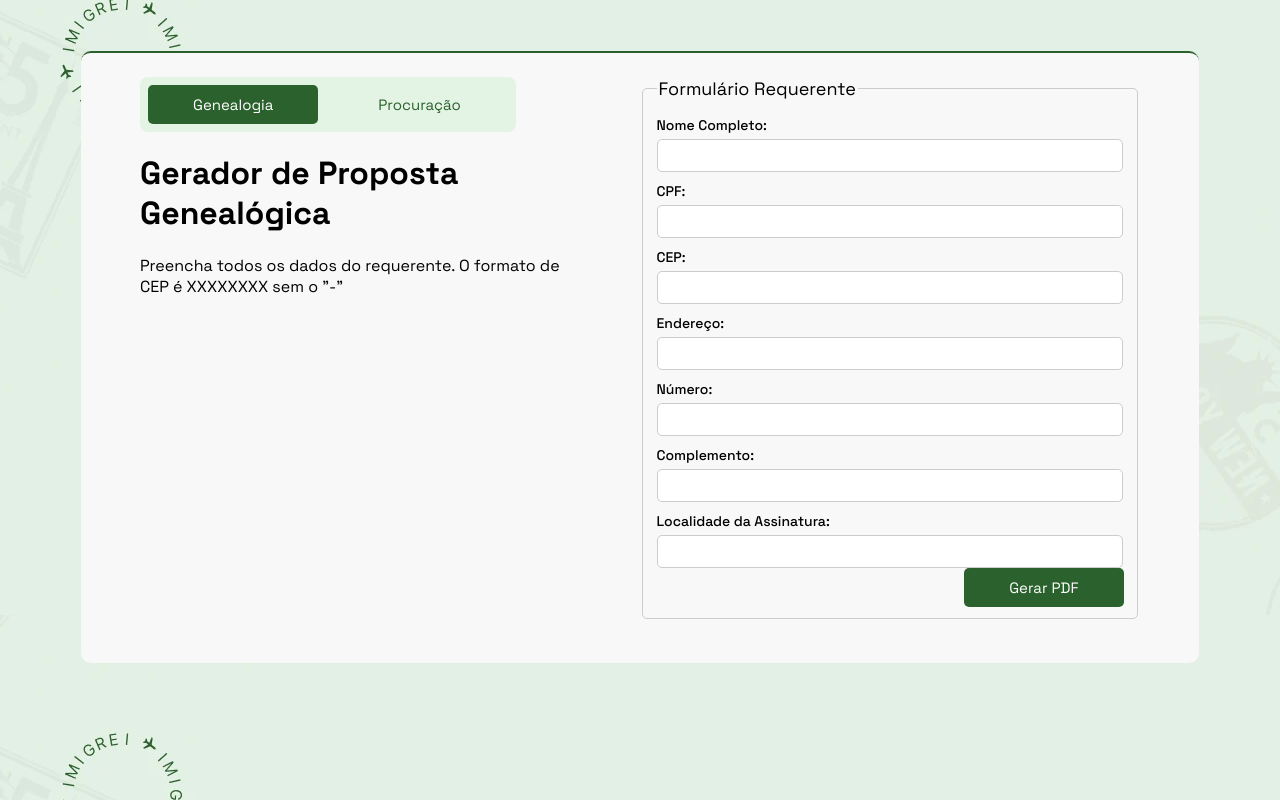
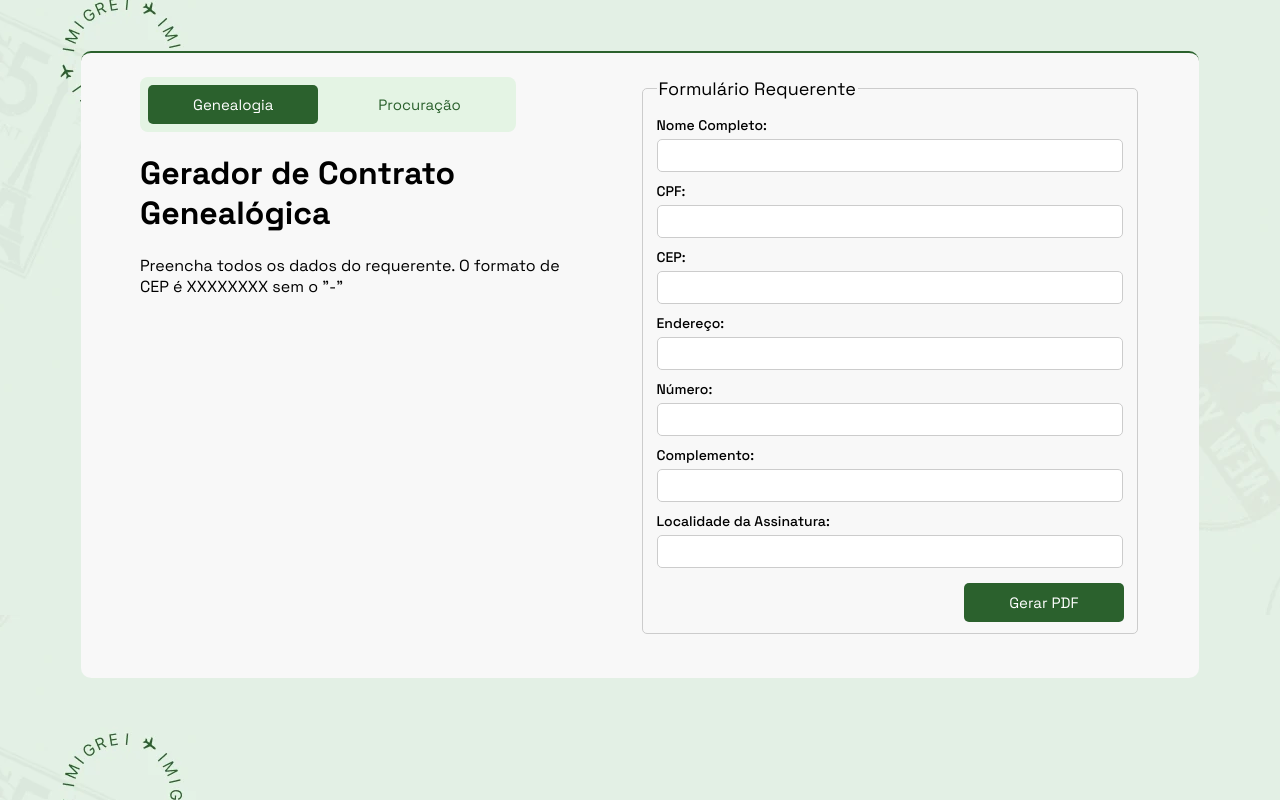
Before and after one commit to AguiarProgramacao/Proposta-Genealogia, a plain HTML site: page index.html in a window 1280 px wide. Drawn offline with Linux system fonts and the light colour scheme.

Commit message:
btn-pdf, meta:title

```diff
--- a/index.html
+++ b/index.html
@@ -5,7 +5,7 @@
   <meta charset="UTF-8">
   <meta name="viewport" content="width=device-width, initial-scale=1.0">
   <meta property="og:type" content="website" />
-  <meta property="og:title" content="Gerador de Procuração Imigrei" />
+  <meta property="og:title" content="Contrato de busca Genealógica Imigrei" />
   <meta property="og:description" content="Facilitando e automatizando os seus serviços." />
   <meta property="og:site_name" content="Imigrei Assessoria de Imigração" />
 
@@ -30,7 +30,7 @@
           <button type="button" class="btn-procuracao">Procuração</button>
         </div>
         <div>
-          <h1>Gerador de Proposta Genealógica</h1>
+          <h1>Gerador de Contrato Genealógica</h1>
           <p>Preencha todos os dados do requerente. O formato de CEP é XXXXXXXX sem o "-"</p>
         </div>
       </div>
--- a/styles.css
+++ b/styles.css
@@ -105,6 +105,10 @@ fieldset {
   justify-content: end;
 }
 
+.btn-pdf{
+  margin-top: 1em;
+}
+
 @media (max-width: 768px) {
   body{
     background-image: url(/assets/Slice-1-mobi.webp);
```
